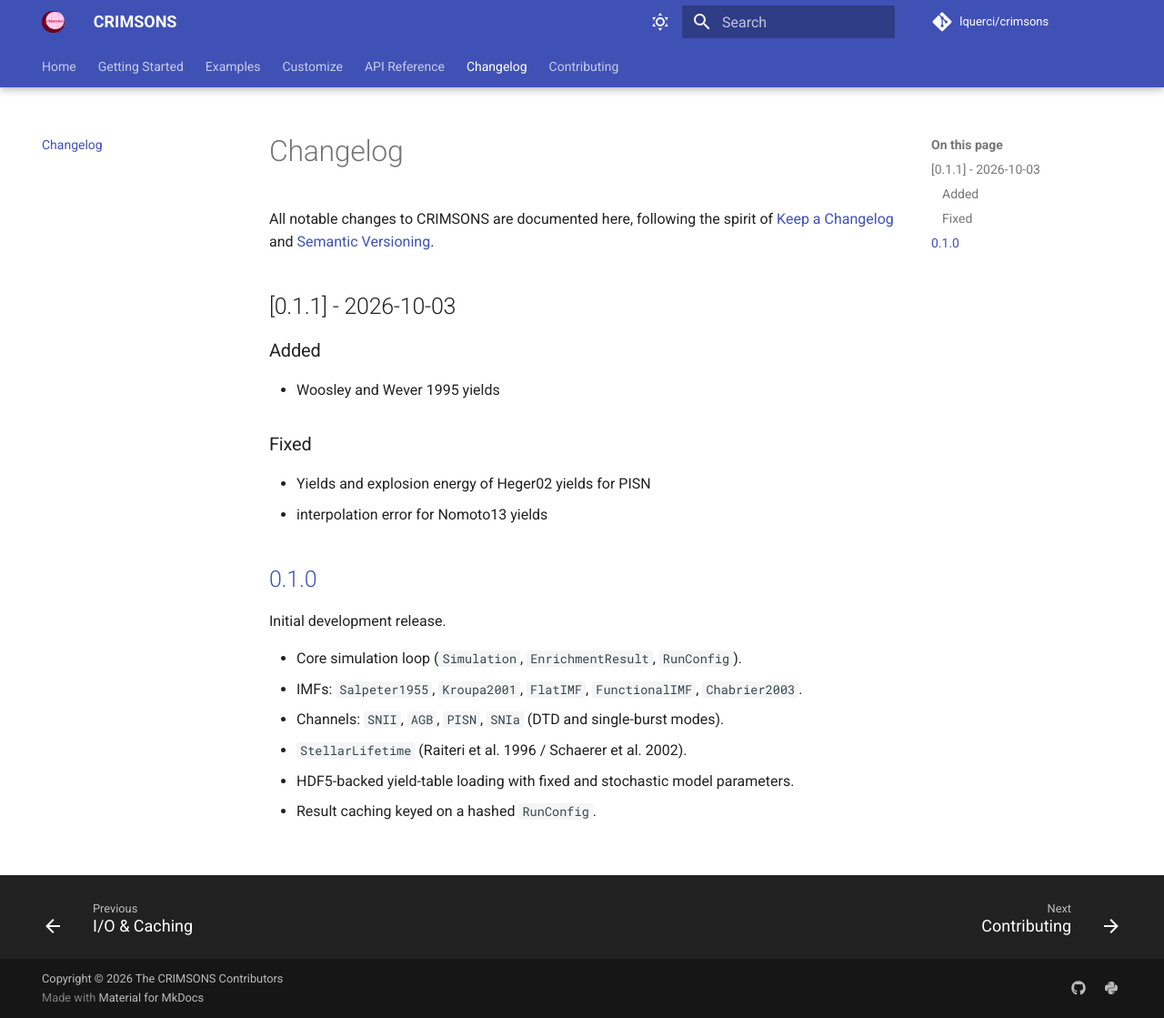
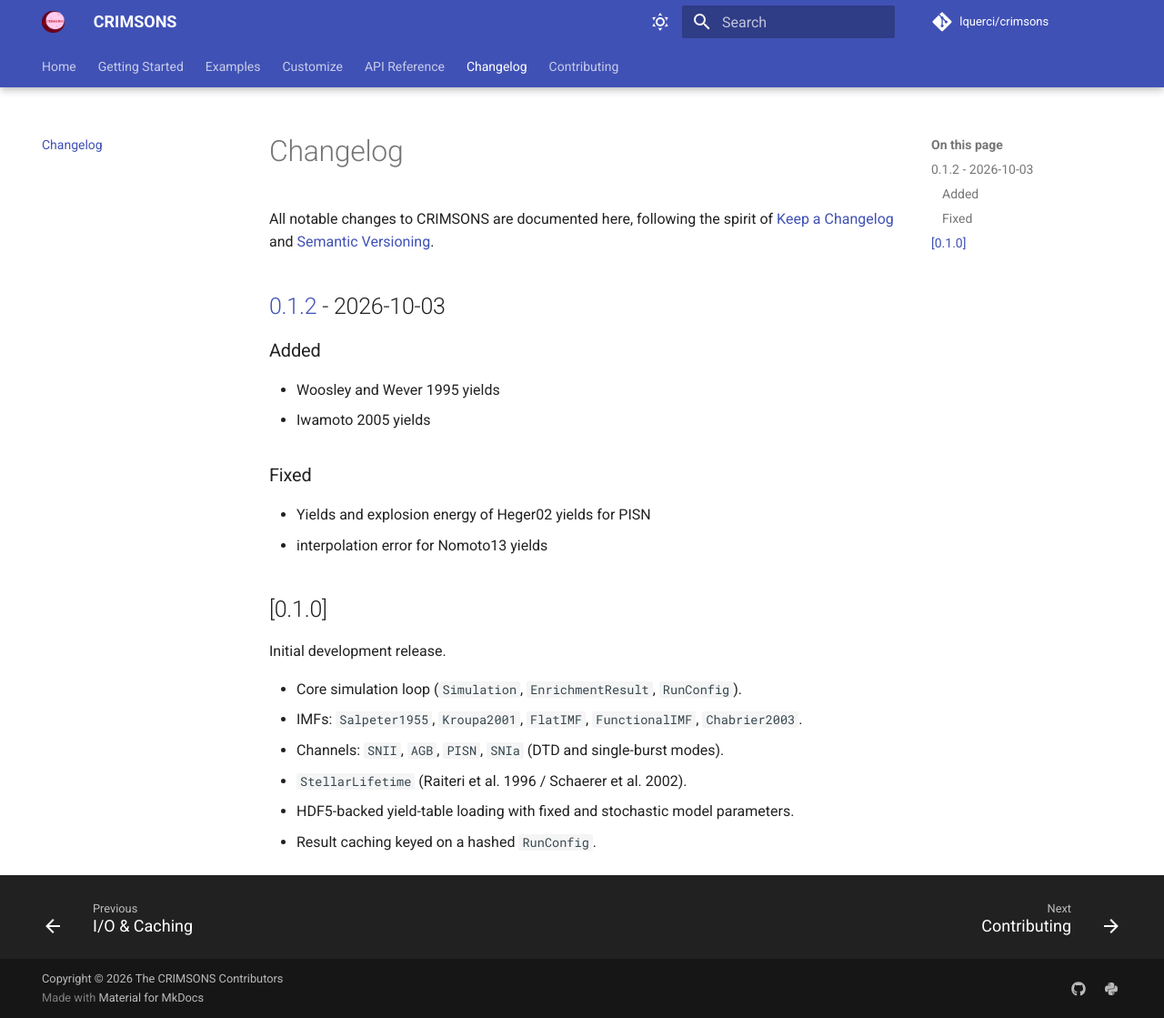
Before and after one commit to lquerci/crimsons, an MkDocs documentation site: the page built from docs/changelog.md, in a window 1280 px wide and 1119 px high. Shown: the whole window at 91% size. Built offline with MkDocs 1.6.1 and Material for MkDocs 9.7.7, drawn with Linux system fonts in a browser that asks for light colours; comment, search, counter and statistics services are not loaded.

Commit message:
bump: version v0.1.2

```diff
--- a/docs/changelog.md
+++ b/docs/changelog.md
@@ -4,10 +4,11 @@ All notable changes to CRIMSONS are documented here, following the spirit
 of [Keep a Changelog](https://keepachangelog.com/en/1.1.0/){: target="_blank" } and
 [Semantic Versioning](https://semver.org/){: target="_blank" }.
 
-## [0.1.1] - 2026-10-03
+## [0.1.2] - 2026-10-03
 
 ### Added
 - Woosley and Wever 1995 yields
+- Iwamoto 2005 yields
 
 ### Fixed
 - Yields and explosion energy of Heger02 yields for PISN
@@ -26,4 +27,4 @@ Initial development release.
 - Result caching keyed on a hashed `RunConfig`.
 
 [Unreleased]: https://github.com/your-org/crimsons/compare/v0.1.0...HEAD
-[0.1.0]: https://github.com/your-org/crimsons/releases/tag/v0.1.0
+[0.1.2]: https://github.com/your-org/crimsons/releases/tag/v0.1.2
--- a/pyproject.toml
+++ b/pyproject.toml
@@ -4,7 +4,7 @@ build-backend = "hatchling.build"
 
 [project]
 name = "crimsons"
-version = "0.1.1"
+version = "0.1.2"
 description = "Stochastic chemical enrichment of stellar populations (SNII, SNIa, AGB) from a sampled IMF."
 readme = "README.md"
 license = { text = "MIT" }
```
